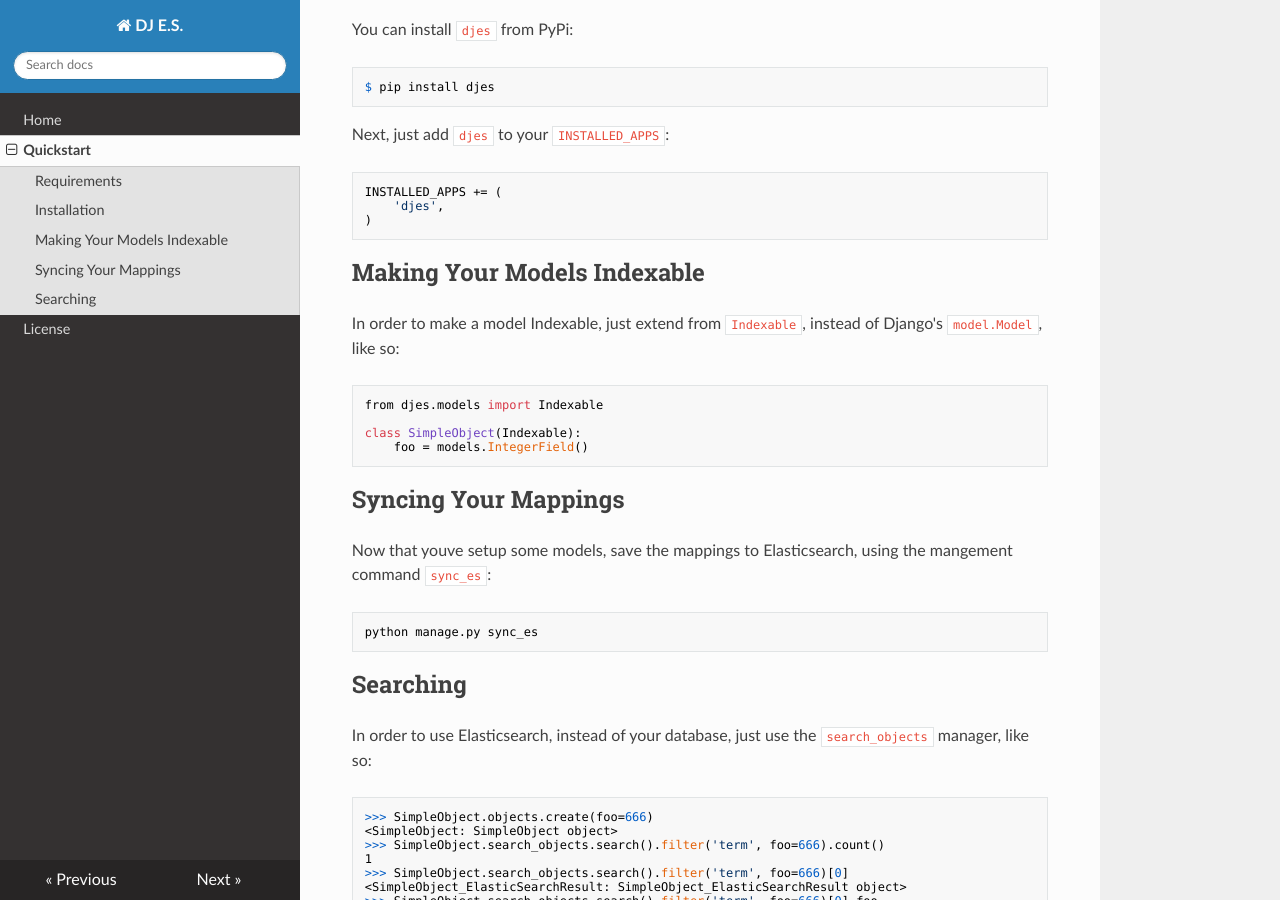
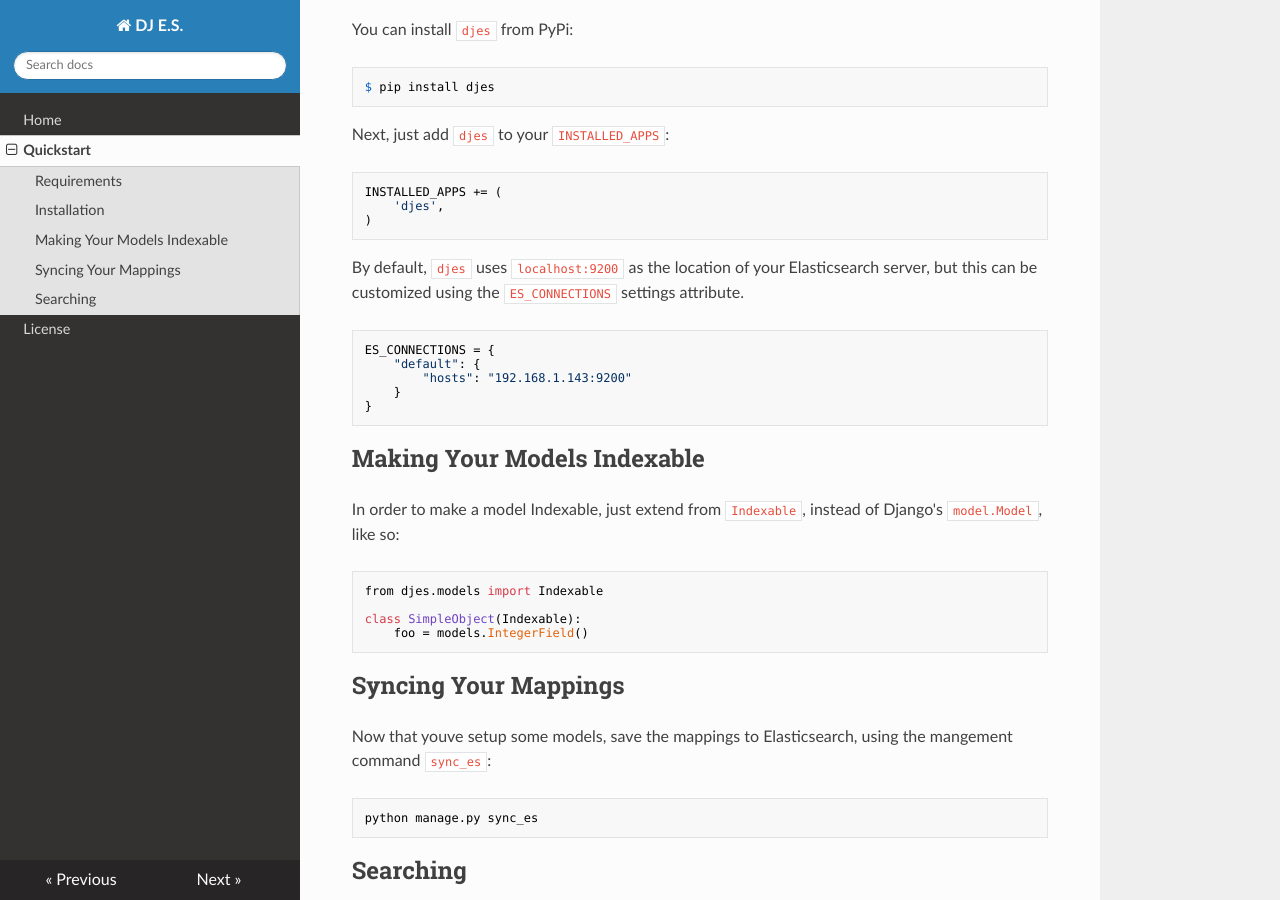
Before and after one commit to theonion/djes, an MkDocs documentation site: the page built from docs/quickstart.md, in a window 1280 px wide and 900 px high, scrolled down 399 px. Built offline with MkDocs 1.6.1, drawn with Linux system fonts in a browser that asks for light colours; nearby versions of some CDN libraries; old or Windows-style settings are respelled for this version of MkDocs.

Commit message:
Some more documentation

```diff
--- a/docs/quickstart.md
+++ b/docs/quickstart.md
@@ -22,6 +22,14 @@ Next, just add `djes` to your `INSTALLED_APPS`:
     INSTALLED_APPS += (
         'djes',
     )
+
+By default, `djes` uses `localhost:9200` as the location of your Elasticsearch server, but this can be customized using the `ES_CONNECTIONS` settings attribute.
+
+    ES_CONNECTIONS = {
+        "default": {
+            "hosts": "192.168.1.143:9200"
+        }
+    }
 
 Making Your Models Indexable
 ----------------------------
```
Also changed, not shown: 1 other file.
